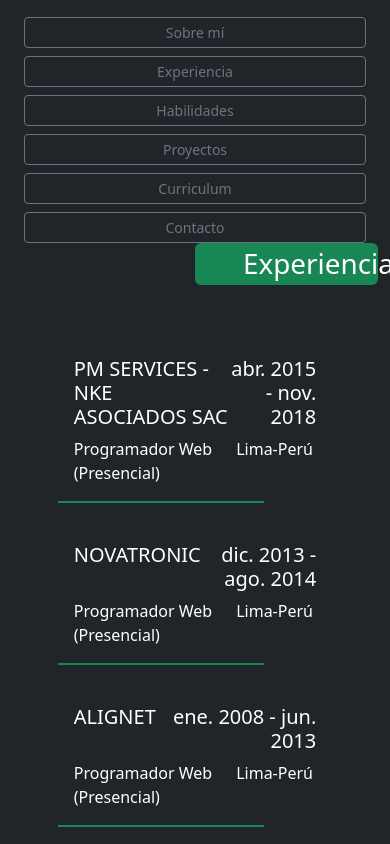
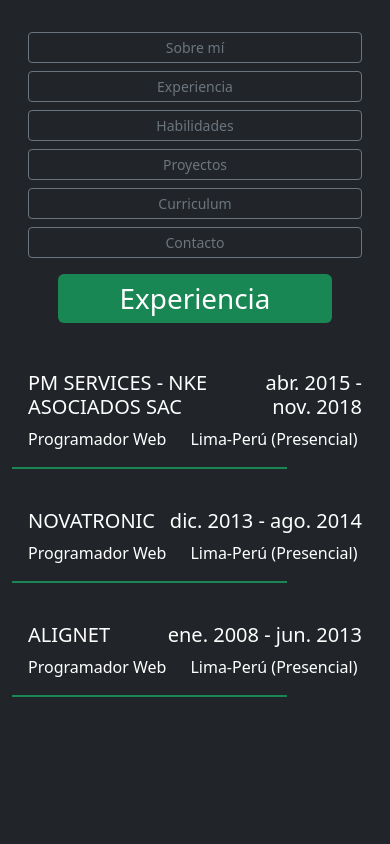
Before and after one commit to rubenevivancos/Portafolio2.0, a React (Create React App) app: page /experience in a window 390 px wide. Built offline with nearby package versions, Linux system fonts and the light colour scheme.

Commit message:
aboutMe.js y experience.js: ajustes para que sean responsivos

```diff
--- a/src/Components/AboutMe/aboutMe.js
+++ b/src/Components/AboutMe/aboutMe.js
@@ -1,24 +1,22 @@
 import { Container, Row, Col } from 'react-bootstrap';
 import SideBarMenu from '../SideBarMenu/sideBarMenu';
 
-
 export default function AboutMe() {
-
-    return(
-        <div className="bg-dark d-flex justify-content-center align-items-center" style={{ height: '100vh' }}>
-            <Container>
-                <Row>
-                    <Col sm={3} className="d-flex align-items-center">
+  return (
+    <div className="bg-dark d-flex flex-column" style={{ height: '100vh' }}>
+      <Container fluid className="flex-grow-1">
+        <Row className="h-100">
+          <Col xs={12} md={3} className="d-flex flex-column align-items-center p-3">
             <SideBarMenu />
           </Col>
-                    <Col sm={9}>
-                        <div className="d-flex justify-content-end">
-                            <h1 className="bg-primary text-white px-5 py-1 rounded w-50 text-center">
+          <Col xs={12} md={9} className="d-flex flex-column justify-content-center p-3">
+            <div className="d-flex justify-content-center">
+              <h1 className="bg-primary text-white px-5 py-1 rounded w-75 text-center">
                 Sobre mí
               </h1>
             </div>
             <div className="d-flex justify-content-center text-white px-5 py-5 text-justify">
-                            <p className="w-75">
+              <p className="w-100 w-md-75">
                 Mi nombre es <span className="bg-primary rounded px-2">Rubén Vivanco Salazar</span>, soy un Desarrollador Full Stack con sede en Lima-Perú.
                 Tengo más de 5 años de experiencia como desarrollador, principalmente con las tecnologías Java y Oracle.
                 Adquirí nuevos conocimientos en el <span className="bg-primary rounded px-2">bootcamp SoyHenry</span> y ahora quiero empezar una nueva etapa, nuevos retos con éstas
@@ -29,5 +27,5 @@
         </Row>
       </Container>
     </div>
-    )
+  );
 }
--- a/src/Components/Experience/experience.js
+++ b/src/Components/Experience/experience.js
@@ -1,24 +1,22 @@
 import { Container, Row, Col, Card } from 'react-bootstrap';
 import SideBarMenu from '../SideBarMenu/sideBarMenu';
 
-
 export default function Experience() {
-
-    return(
-        <div className="bg-dark d-flex justify-content-center align-items-center" style={{ height: '100vh' }}>
-            <Container>
-                <Row>
-                    <Col sm={3} className="d-flex align-items-center">
+    return (
+        <div className="bg-dark d-flex flex-column" style={{ minHeight: '100vh' }}>
+            <Container fluid className="flex-grow-1 py-3">
+                <Row className="h-100">
+                    <Col xs={12} md={3} className="d-flex flex-column align-items-center p-3">
                         <SideBarMenu />
                     </Col>
-                    <Col sm={9}>
-                        <div className="d-flex justify-content-end">
-                            <h1 className="bg-success text-white px-5 py-1 rounded w-50 text-center">
+                    <Col xs={12} md={9} className="d-flex flex-column">
+                        <div className="d-flex justify-content-center mb-4">
+                            <h1 className="bg-success text-white px-4 py-2 rounded w-75 text-center">
                                 Experiencia
                             </h1>
                         </div>
-                        <div className="mt-5 d-flex justify-content-center">
-                            <div className="w-75">
+                        <div className="d-flex justify-content-center">
+                            <div className="w-100 w-md-75">
                                 <Card className="mb-4 bg-dark text-white border-0">
                                     <Card.Body>
                                         <Card.Title className="d-flex justify-content-between">
@@ -29,7 +27,7 @@
                                             <span>Programador Web</span><span className="ms-4">Lima-Perú (Presencial)</span>
                                         </Card.Text>
                                     </Card.Body>
-                                    <div className="border-bottom border-2 border-success w-75 "></div>
+                                    <div className="border-bottom border-2 border-success w-75"></div>
                                 </Card>
                                 <Card className="mb-4 bg-dark text-white border-0">
                                     <Card.Body>
@@ -41,7 +39,7 @@
                                             <span>Programador Web</span><span className="ms-4">Lima-Perú (Presencial)</span>
                                         </Card.Text>
                                     </Card.Body>
-                                    <div className="border-bottom border-2 border-success w-75 "></div>
+                                    <div className="border-bottom border-2 border-success w-75"></div>
                                 </Card>
                                 <Card className="bg-dark text-white border-0">
                                     <Card.Body>
@@ -53,7 +51,7 @@
                                             <span>Programador Web</span><span className="ms-4">Lima-Perú (Presencial)</span>
                                         </Card.Text>
                                     </Card.Body>
-                                    <div className="border-bottom border-2 border-success w-75 "></div>
+                                    <div className="border-bottom border-2 border-success w-75"></div>
                                 </Card>
                             </div>
                         </div>
@@ -61,5 +59,5 @@
                 </Row>
             </Container>
         </div>
-    )
+    );
 }
```
Lines whose indentation alone changed are shown as unchanged.
